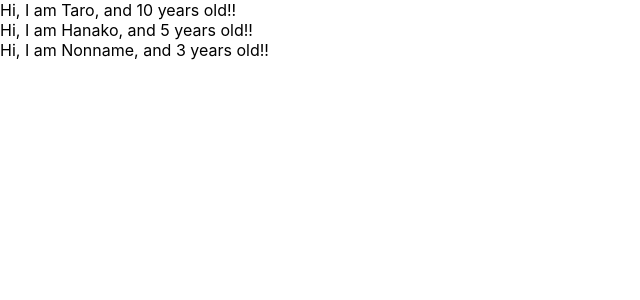
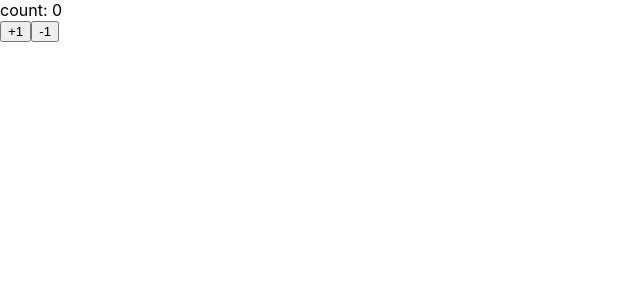
Before and after one commit to midoriver1/udemy-react-redux-crud-application, a React (Create React App) app: page / in a window 1280 px wide. Shown: the top 300 px of the page, without its empty margins (0-640 px from the left). Built offline with nearby package versions, Linux system fonts and the light colour scheme.

Commit message:
learn state and setState

```diff
--- a/src/App.js
+++ b/src/App.js
@@ -1,32 +1,30 @@
-import React from 'react';
-import PropTypes from 'prop-types';
+import React, {Component} from 'react';
 
-const App = () => {
-    const profile = [
-        {name: "Taro", age: 10},
-        {name: "Hanako", age: 5},
-        {name: "Nonname", age: 3}
-    ];
+const App = () => <Counter></Counter>
 
-    return (
-        <div>
-            {
-                profile.map((profile, index) => {
-                    return <User name={profile.name} age={profile.age} key={index}/>
-                })
-            }
-        </div>
-    )
-};
+class Counter extends Component {
+    constructor(props) {
+        super(props)
+        this.state = {count: 0}
+    }
 
+    handlePlusButton = () => {
+        this.setState({count: this.state.count + 1})
+    };
 
-const User = (props) => {
-    return <div>Hi, I am {props.name}, and {props.age} years old!!</div>
-};
+    handleMinusButton = () => {
+        this.setState({count: this.state.count - 1})
+    };
 
-User.propTypes = {
-    name: PropTypes.string,
-    age: PropTypes.number.isRequired
+    render() {
+        return (
+            <React.Fragment>
+                <div>count: {this.state.count}</div>
+                <button onClick={this.handlePlusButton}>+1</button>
+                <button onClick={this.handleMinusButton}>-1</button>
+            </React.Fragment>
+        )
+    }
 }
 
 export default App;
```
